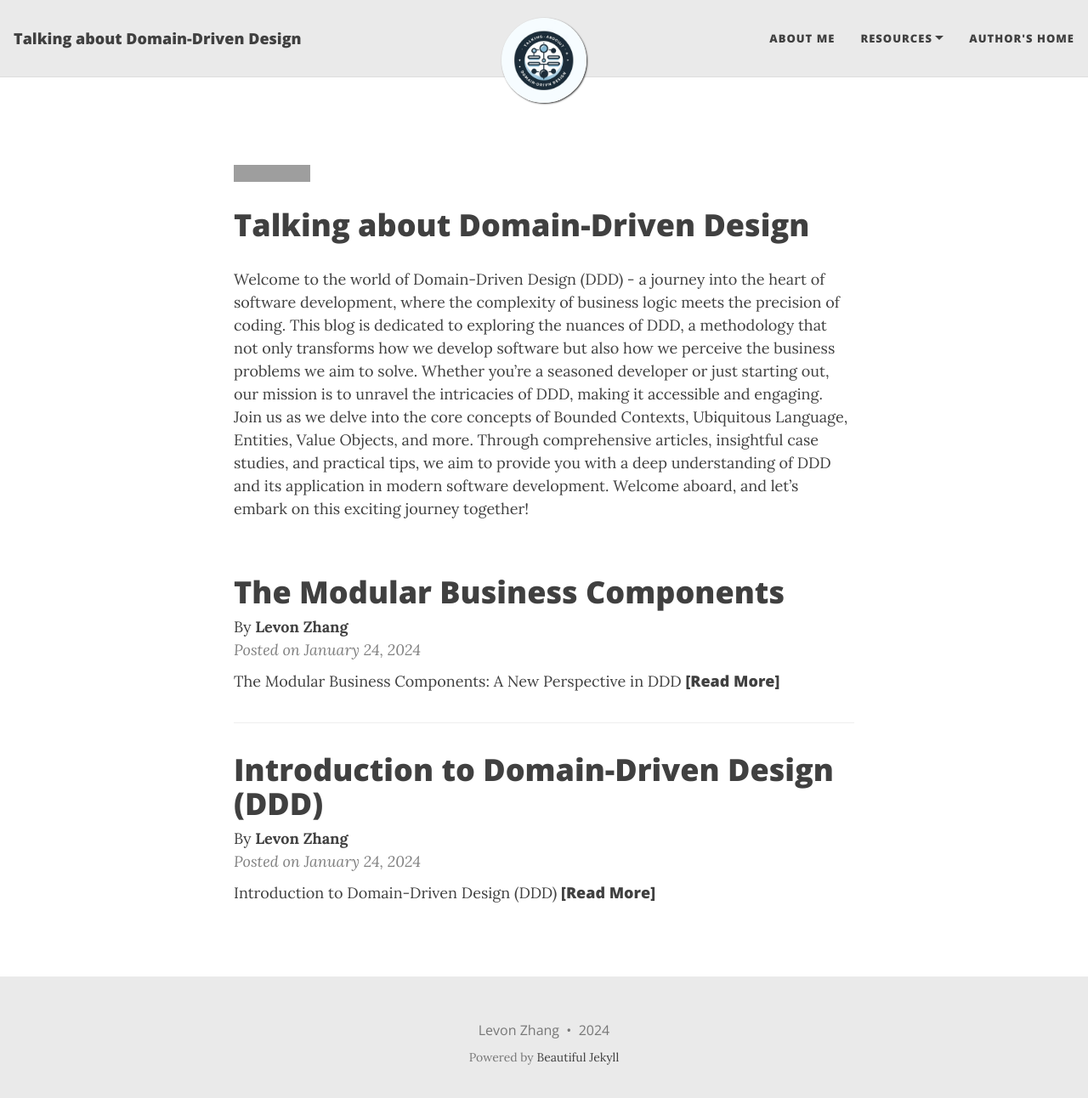
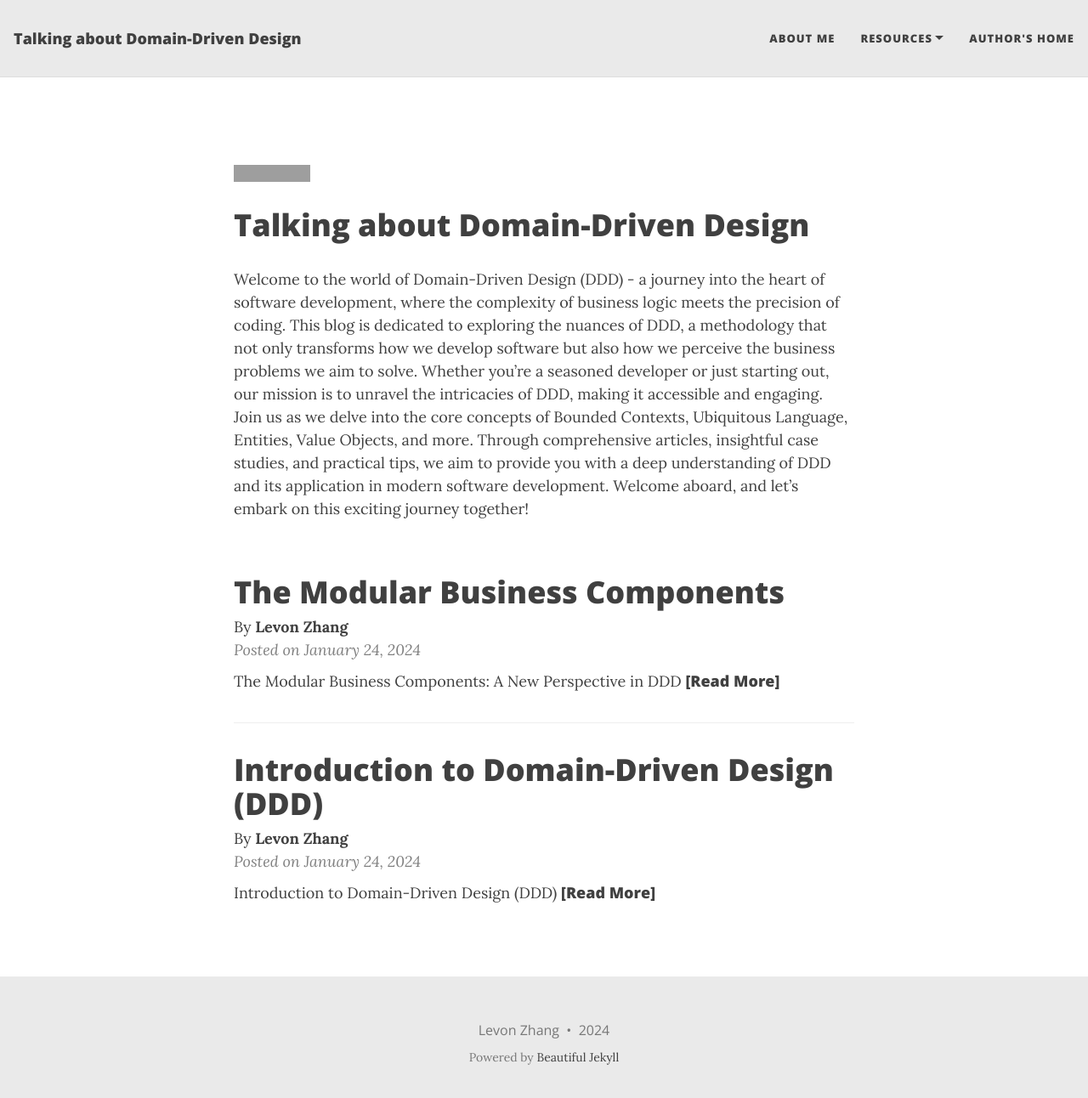
Before and after one commit to zlianhua/ddd-blog, a Jekyll site: the page built from index.md, in a window 1280 px wide and 1305 px high. Shown: the top 1292 px of the window at 85% size. Built offline with Jekyll 4.4.1, drawn with Linux system fonts in a browser that asks for light colours; nearby versions of some CDN libraries; grey boxes are pictures that could not be loaded.

Commit message:
change layout

```diff
--- a/_config.yml
+++ b/_config.yml
@@ -16,7 +16,7 @@ navbar-links:
 
 # Image to show in the navigation bar - works best with a square image
 # Remove this parameter if you don't want an image in the navbar
-avatar: "/assets/logo.png"
+#avatar: "/assets/logo.png"
 
 ####################
 # --- Comments --- #
```
